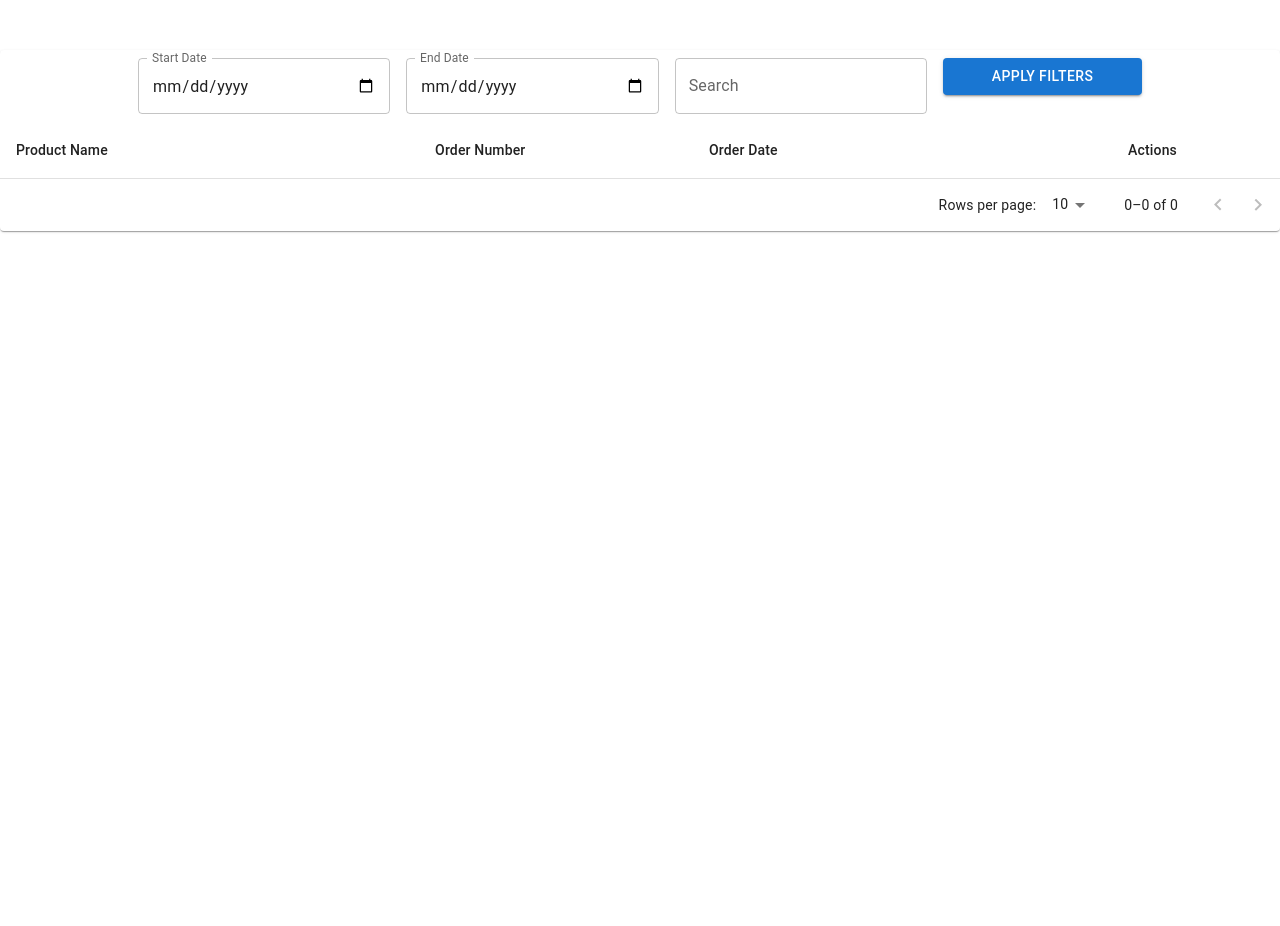
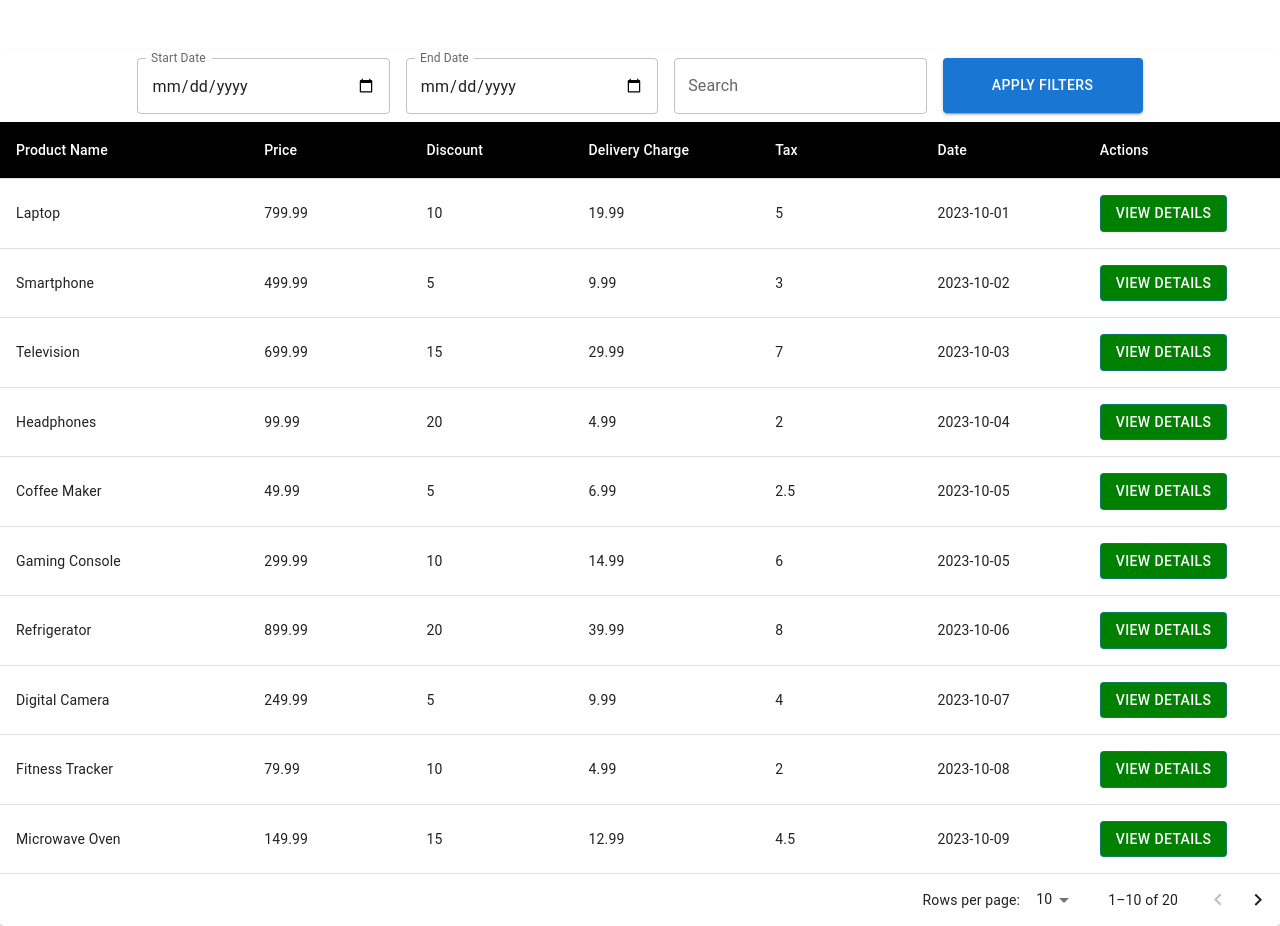
Before and after one commit to startappss-harshad/retailautomation-scratch, a React (Create React App) app: page / in a window 1280 px wide. Before the commit the page ends 800 px from the top, so only its background shows below. Built offline with nearby package versions, Linux system fonts and the light colour scheme.

Commit message:
ordersummery

```diff
--- a/src/components/sidebar/Order Summery/Ordersummery.js
+++ b/src/components/sidebar/Order Summery/Ordersummery.js
@@ -1,46 +1,199 @@
-import React, { useState } from 'react';
-import Paper from '@mui/material/Paper';
-import Table from '@mui/material/Table';
-import TableBody from '@mui/material/TableBody';
-import TableCell from '@mui/material/TableCell';
-import TableContainer from '@mui/material/TableContainer';
-import TableHead from '@mui/material/TableHead';
-import TablePagination from '@mui/material/TablePagination';
-import TableRow from '@mui/material/TableRow';
-import TextField from '@mui/material/TextField';
-import Button from '@mui/material/Button';
-import Grid from '@mui/material/Grid';
+
+import React, { useState } from "react";
+import Paper from "@mui/material/Paper";
+import Table from "@mui/material/Table";
+import TableBody from "@mui/material/TableBody";
+import TableCell from "@mui/material/TableCell";
+import TableContainer from "@mui/material/TableContainer";
+import TableHead from "@mui/material/TableHead";
+import TablePagination from "@mui/material/TablePagination";
+import TableRow from "@mui/material/TableRow";
+import TextField from "@mui/material/TextField";
+import Button from "@mui/material/Button";
 import Box from "@mui/material/Box";
+
 const columns = [
-  { id: 'name', label: 'Product Name', minWidth: 170 },
-  { id: 'code', label: 'Order Number', minWidth: 100 },
-  { id: 'date', label: 'Order Date', minWidth: 170 },
+  { id: "product_name", label: "Product Name", minWidth: 170 },
+  { id: "price", label: "Price", minWidth: 100 },
+  { id: "discount", label: "Discount", minWidth: 100 },
+  { id: "delivery_charge", label: "Delivery Charge", minWidth: 120 },
+  { id: "tax", label: "Tax", minWidth: 100 },
+  { id: "date", label: "Date", minWidth: 100 },
 ];
 
 const dummyData = [
-  { name: 'Oil', code: 'A123', date: '2023-10-01' },
-  { name: 'tshirt', code: 'B456', date: '2023-10-02' },
-  { name: 'tshirt', code: 'C789', date: '2023-10-03' },
-  { name: 'tshirt', code: 'A123', date: '2023-10-04' },
-  { name: 'tshirt', code: 'B456', date: '2023-10-05' },
-  { name: 'tshirt', code: 'C789', date: '2023-10-06' },
-  { name: 'tshirt', code: 'A123', date: '2023-10-07' },
-  { name: 'tshirt', code: 'B456', date: '2023-10-08' },
-  { name: 'tshirt', code: 'C789', date: '2023-10-09' },
-  { name: 'tshirt', code: 'A123', date: '2023-10-10' },
-  { name: 'tshirt', code: 'B456', date: '2023-10-11' },
-  { name: 'tshirt', code: 'C789', date: '2023-10-12' },
+  {
+    "product_name": "Laptop",
+    "price": 799.99,
+    "discount": 10,
+    "delivery_charge": 19.99,
+    "tax": 5,
+    "date": "2023-10-01"
+  },
+  {
+    "product_name": "Smartphone",
+    "price": 499.99,
+    "discount": 5,
+    "delivery_charge": 9.99,
+    "tax": 3,
+    "date": "2023-10-02"
+  },
+
+    {
+      "product_name": "Television",
+      "price": 699.99,
+      "discount": 15,
+      "delivery_charge": 29.99,
+      "tax": 7,
+      "date": "2023-10-03"
+    },
+    {
+      "product_name": "Headphones",
+      "price": 99.99,
+      "discount": 20,
+      "delivery_charge": 4.99,
+      "tax": 2,
+      "date": "2023-10-04"
+    },
+    {
+      "product_name": "Coffee Maker",
+      "price": 49.99,
+      "discount": 5,
+      "delivery_charge": 6.99,
+      "tax": 2.5,
+      "date": "2023-10-05"
+    },
+    {
+      "product_name": "Gaming Console",
+      "price": 299.99,
+      "discount": 10,
+      "delivery_charge": 14.99,
+      "tax": 6,
+      "date": "2023-10-05"
+    },
+    {
+      "product_name": "Refrigerator",
+      "price": 899.99,
+      "discount": 20,
+      "delivery_charge": 39.99,
+      "tax": 8,
+      "date": "2023-10-06"
+    },
+    {
+      "product_name": "Digital Camera",
+      "price": 249.99,
+      "discount": 5,
+      "delivery_charge": 9.99,
+      "tax": 4,
+      "date": "2023-10-07"
+    },
+    {
+      "product_name": "Fitness Tracker",
+      "price": 79.99,
+      "discount": 10,
+      "delivery_charge": 4.99,
+      "tax": 2,
+      "date": "2023-10-08"
+    },
+    {
+      "product_name": "Microwave Oven",
+      "price": 149.99,
+      "discount": 15,
+      "delivery_charge": 12.99,
+      "tax": 4.5,
+      "date": "2023-10-09"
+    },
+    {
+      "product_name": "Tablet",
+      "price": 199.99,
+      "discount": 10,
+      "delivery_charge": 9.99,
+      "tax": 3.5,
+      "date": "2023-10-10"
+    },
+    {
+      "product_name": "Wireless Speaker",
+      "price": 69.99,
+      "discount": 5,
+      "delivery_charge": 5.99,
+      "tax": 2.5,
+      "date": "2023-10-11"
+    },
+    {
+      "product_name": "Vacuum Cleaner",
+      "price": 129.99,
+      "discount": 10,
+      "delivery_charge": 11.99,
+      "tax": 4,
+      "date": "2023-10-12"
+    },
+    {
+      "product_name": "Washing Machine",
+      "price": 499.99,
+      "discount": 20,
+      "delivery_charge": 24.99,
+      "tax": 7.5,
+      "date": "2023-10-13"
+    },
+    {
+      "product_name": "Blender",
+      "price": 39.99,
+      "discount": 5,
+      "delivery_charge": 5.99,
+      "tax": 2,
+      "date": "2023-10-14"
+    },
+    {
+      "product_name": "Digital Watch",
+      "price": 69.99,
+      "discount": 10,
+      "delivery_charge": 4.99,
+      "tax": 2.5
+    },
+    {
+      "product_name": "Toaster",
+      "price": 29.99,
+      "discount": 5,
+      "delivery_charge": 4.99,
+      "tax": 2,
+      "date": "2023-10-02"
+    },
+    {
+      "product_name": "Desk Chair",
+      "price": 89.99,
+      "discount": 10,
+      "delivery_charge": 9.99,
+      "tax": 3,
+      "date": "2023-10-02"
+    },
+    {
+      "product_name": "Power Bank",
+      "price": 19.99,
+      "discount": 5,
+      "delivery_charge": 3.99,
+      "tax": 1.5,
+      "date": "2023-10-02"
+    },
+    {
+      "product_name": "Hiking Backpack",
+      "price": 49.99,
+      "discount": 10,
+      "delivery_charge": 6.99,
+      "tax": 2.5,
+      "date": "2023-10-02"
+    }
+
 
 ];
 
 const Ordersummery = () => {
   const [page, setPage] = useState(0);
   const [rowsPerPage, setRowsPerPage] = useState(10);
-  const [rows, setRows] = useState(dummyData);
-  const [startDate, setStartDate] = useState('');
-  const [endDate, setEndDate] = useState('');
-  const [searchText, setSearchText] = useState('');
-  const [filteredData, setFilteredData] = useState([]);
+  const [startDate, setStartDate] = useState("");
+  const [endDate, setEndDate] = useState("");
+  const [searchText, setSearchText] = useState("");
+  const [filteredData, setFilteredData] = useState(dummyData);
+
 
   const handleStartDateChange = (e) => {
     setStartDate(e.target.value);
@@ -55,16 +208,21 @@ const Ordersummery = () => {
   };
 
   const applyFilters = () => {
+    const startDateObj = startDate ? new Date(startDate) : null;
+    const endDateObj = endDate ? new Date(endDate) : null;
 
-    const filtered = rows.filter((row) => {
-      const startDatePass = startDate ? new Date(row.date) >= new Date(startDate) : true;
-      const endDatePass = endDate ? new Date(row.date) <= new Date(endDate) : true;
-      const searchTextPass = searchText
-        ? row.name.toLowerCase().includes(searchText.toLowerCase()) ||
-          row.code.toLowerCase().includes(searchText.toLowerCase())
-        : true;
+    const filtered = dummyData.filter((row) => {
+      const startDatePass =
+        !startDateObj || new Date(row.date) >= startDateObj;
+      const endDatePass = !endDateObj || new Date(row.date) <= endDateObj;
+
+      const searchTextPass =
+        !searchText ||
+        row.product_name.toLowerCase().includes(searchText.toLowerCase());
+
       return startDatePass && endDatePass && searchTextPass;
     });
+
     setFilteredData(filtered);
     setPage(0);
   };
@@ -79,8 +237,7 @@ const Ordersummery = () => {
   };
 
   return (
-    <Paper sx={{ width: '100%', overflow: 'hidden', marginTop: "50px" }}>
-        <div>
+    <Paper sx={{ width: "100%", overflow: "hidden", marginTop: "50px",  }}>
       <Box
         component="form"
         sx={{
@@ -90,7 +247,6 @@ const Ordersummery = () => {
         autoComplete="off"
       >
         <TextField
-            id="outlined-basic"
           variant="outlined"
           label="Start Date"
           type="date"
@@ -101,7 +257,6 @@ const Ordersummery = () => {
           }}
         />
         <TextField
-            id="outlined-basic"
           variant="outlined"
           label="End Date"
           type="date"
@@ -116,51 +271,54 @@ const Ordersummery = () => {
           value={searchText}
           onChange={handleSearchTextChange}
         />
-          <Button variant="contained" color="primary" onClick={applyFilters}>
+        <Button
+          variant="contained"
+          color="primary"
+          style={{ width: "200px", height: "55px" }}
+          onClick={applyFilters}
+        >
           Apply Filters
         </Button>
       </Box>
-        </div>
-
 
       <TableContainer>
-      <Table stickyHeader aria-label="sticky table">
+        <Table stickyHeader aria-label="sticky table"  >
           <TableHead>
             <TableRow>
               {columns.map((column) => (
-              <TableCell key={column.id} style={{ minWidth: column.minWidth }}>
+                <TableCell
+                  key={column.id}
+                  style={{ minWidth: column.minWidth ,backgroundColor: "black",color: "white",}}
+                >
                   {column.label}
                 </TableCell>
               ))}
-            <TableCell key="actions">Actions</TableCell>
+              <TableCell key="actions" style={{backgroundColor: "black",color: "white",}}>Actions</TableCell>
             </TableRow>
           </TableHead>
           <TableBody>
             {filteredData
               .slice(page * rowsPerPage, page * rowsPerPage + rowsPerPage)
-            .map((row) => {
-              return (
-                <TableRow key={row.code}>
+              .map((row, index) => (
+                <TableRow key={index}>
                   {columns.map((column) => {
                     const value = row[column.id];
-                    return (
-                      <TableCell key={column.id}>{value}</TableCell>
-                    );
+                    return <TableCell key={column.id}>{value}</TableCell>;
                   })}
                   <TableCell>
                     <Button
                       variant="outlined"
                       onClick={() => {
-                        // Handle the action to view the details of the product here
-                        console.log(`View details of ${row.name}`);
+                        alert('hi')
+                        console.log(`View details of ${row.product_name}`);
                       }}
+                      style={{ backgroundColor: "green",color: "white",}}
                     >
                       View Details
                     </Button>
                   </TableCell>
                 </TableRow>
-              );
-            })}
+              ))}
           </TableBody>
         </Table>
       </TableContainer>
```
Also changed, not shown: package.json (+8 -1 lines), 1 other file (tests, documents, lock files or other folders). Lines whose indentation alone changed are shown as unchanged.
